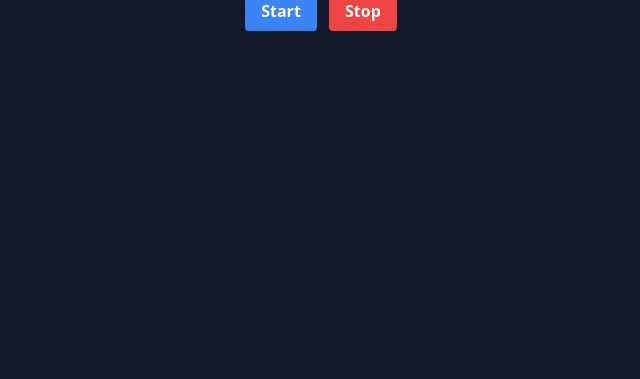
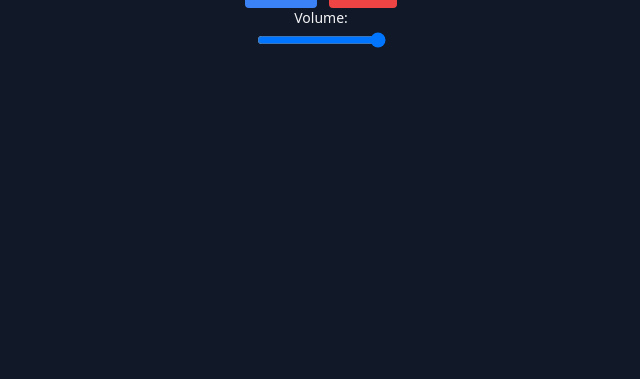
Before and after one commit to daniel-efrat/interval, a plain HTML site: page index.html in a window 1280 px wide. Shown: the part 421-800 px from the top of the page, without its empty margins (319-959 px from the left). Drawn offline with nearby package versions, Linux system fonts and the light colour scheme.

Commit message:
Update index.html

```diff
--- a/index.html
+++ b/index.html
@@ -20,7 +20,20 @@
       >
         Stop
       </button>
+       <label for="volumeSlider" class="block text-sm font-medium text-gray-100"
+        >Volume:</label
+      >
+      <input
+        type="range"
+        id="volumeSlider"
+        min="0"
+        max="1"
+        step="0.01"
+        value="1"
+        class="mt-1"
+      />
     </div>
+
     <audio id="notificationSound" src="notification.mp3"></audio>
     <script src="app.js"></script>
     <script src="https://cdn.tailwindcss.com"></script>
```
